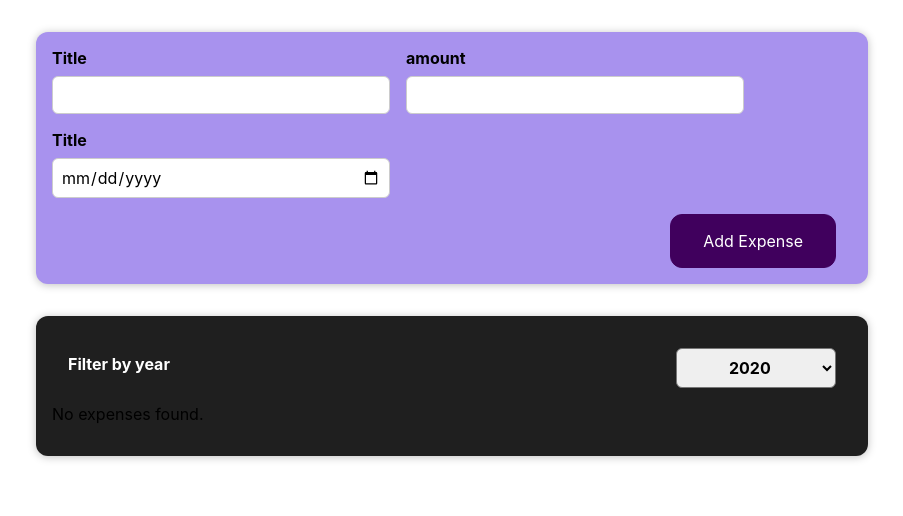
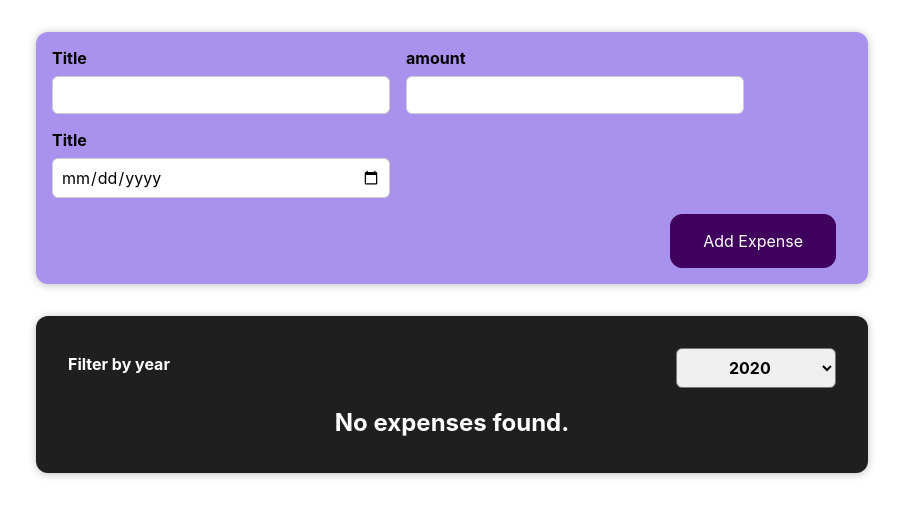
Before and after one commit to AndrewJEON/react-example, a React (Create React App) app: page / in a window 1280 px wide. Shown: the top 516 px of the page, without its empty margins (188-1091 px from the left). Built offline with nearby package versions, Linux system fonts and the light colour scheme.

Commit message:
모듈화 적용

```diff
--- a/src/components/Expenses/ExpenseItem.js
+++ b/src/components/Expenses/ExpenseItem.js
@@ -19,6 +19,7 @@
 	};
 
     return (
+        <li>
             <Card className='expense-item'>
                 <ExpenseDate date={props.item.date} />
                 <div className='expense-item__description'>
@@ -27,6 +28,7 @@
                 </div>
                 <button onClick={clickHandler}> Change Title</button>
             </Card>
+        </li>
 	);
 }
 
--- a/src/components/Expenses/Expenses.js
+++ b/src/components/Expenses/Expenses.js
@@ -1,8 +1,7 @@
 import React, { useState } from 'react';
-import ExpenseItem from './ExpenseItem';
 import './Expenses.css';
 import ExpensesFilter from './ExpensesFilter';
-
+import ExpensesList from './ExpensesList';
 
 function Expenses(props) {
   const [filteredYear, setFilteredYear] = useState('2020');
@@ -15,15 +14,10 @@
       return expense.date.getFullYear().toString() === filteredYear;
   })
 
-  let expensesContent = <p>No expenses found.</p>
-  if (filteredExpenses.length > 0) {
-    expensesContent = filteredExpenses.map(item => <ExpenseItem key={item.id} item={item} /> )
-  }
-
   return (
       <div className='expenses'>
           <ExpensesFilter selected={filteredYear} onChangeFilter={filterChangeHandler} />
-          { expensesContent }
+          <ExpensesList items={filteredExpenses} />
 		</div>
 	);
 }
--- /dev/null
+++ b/src/components/Expenses/ExpensesList.css
@@ -0,0 +1,9 @@
+.expenses-list {
+    list-style: none;
+    padding: 0;
+}
+
+.expenses-list__fallback {
+    color: white;
+    text-align: center;
+}
--- /dev/null
+++ b/src/components/Expenses/ExpensesList.js
@@ -0,0 +1,18 @@
+import React from 'react';
+import ExpenseItem from './ExpenseItem';
+import './ExpensesList.css';
+
+const ExpensesList = props => {
+
+  if (props.items.length === 0) {
+    return <h2 className="expenses-list__fallback">No expenses found.</h2>
+  }
+
+  return (
+    <ul className="expenses-list">
+      {props.items.map(item => <ExpenseItem key={item.id} item={item} />)}
+    </ul>
+  );
+}
+
+export default ExpensesList;
```
Lines whose indentation alone changed are shown as unchanged.
